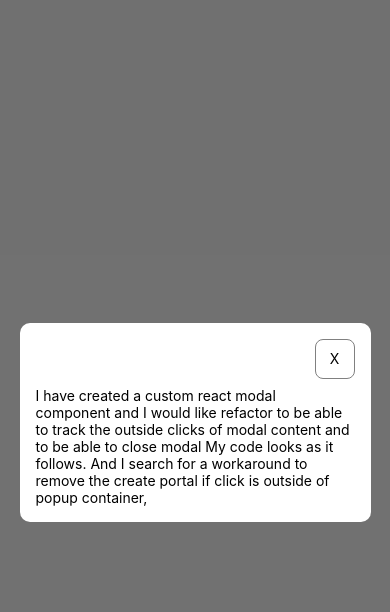
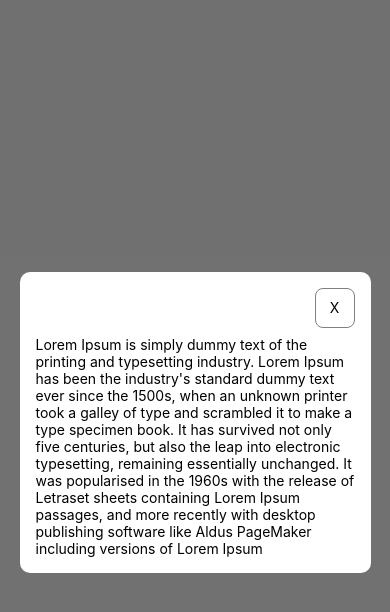
Before and after one commit to iamjoelgeorge/react-native-modal, a React Native app: screen / in a window 390 px wide. Both pictures are taken after a click on the button "OPEN MODAL". Shown: the top 612 px of the page. Built offline with nearby package versions, Linux system fonts and the light colour scheme.

Commit message:
Minor changes.

```diff
--- a/App.js
+++ b/App.js
@@ -1,13 +1,13 @@
 import React from 'react';
 import {SafeAreaView} from 'react-native';
 
-import Dashboard from './src/screens/Dashboard/Dashboard';
+import DashboardScreen from './src/screens/DashboardScreen/DashboardScreen';
 
 const App = () => {
   return (
     <>
       <SafeAreaView style={{flex: 1}}>
-        <Dashboard />
+        <DashboardScreen />
       </SafeAreaView>
     </>
   );
--- a/package.json
+++ b/package.json
@@ -1,5 +1,5 @@
 {
-  "name": "react-native-components",
+  "name": "react-native-modal",
   "version": "0.0.1",
   "private": true,
   "scripts": {
--- a/src/screens/Dashboard/Dashboard.js
+++ /dev/null
@@ -1,28 +0,0 @@
-import React, {useState} from 'react';
-import {Button, View, Alert, Text} from 'react-native';
-import CustomModal from '../../components/CustomModal/CustomModal';
-
-import styles from './Dashboard.style';
-
-const Dashboard = () => {
-  const [isModalOpen, setIsModalOpen] = useState(false);
-
-  return (
-    <View style={styles.container}>
-      <Button onPress={() => setIsModalOpen(true)} title="Open Modal" />
-      <CustomModal
-        isModalOpen={isModalOpen}
-        onClose={() => setIsModalOpen(false)}>
-        <Text>
-          I have created a custom react modal component and I would like
-          refactor to be able to track the outside clicks of modal content and
-          to be able to close modal My code looks as it follows. And I search
-          for a workaround to remove the create portal if click is outside of
-          popup container,
-        </Text>
-      </CustomModal>
-    </View>
-  );
-};
-
-export default Dashboard;
--- /dev/null
+++ b/src/screens/DashboardScreen/DashboardScreen.js
@@ -0,0 +1,33 @@
+import React, {useState} from 'react';
+import {Button, View, Text} from 'react-native';
+
+import CustomModal from '../../components/CustomModal/CustomModal';
+
+import styles from './DashboardScreen.style';
+
+const DashboardScreen = () => {
+  const [isModalOpen, setIsModalOpen] = useState(false);
+
+  return (
+    <View style={styles.container}>
+      <Button onPress={() => setIsModalOpen(true)} title="Open Modal" />
+      <CustomModal
+        isModalOpen={isModalOpen}
+        onClose={() => setIsModalOpen(false)}>
+        <Text>
+          Lorem Ipsum is simply dummy text of the printing and typesetting
+          industry. Lorem Ipsum has been the industry's standard dummy text ever
+          since the 1500s, when an unknown printer took a galley of type and
+          scrambled it to make a type specimen book. It has survived not only
+          five centuries, but also the leap into electronic typesetting,
+          remaining essentially unchanged. It was popularised in the 1960s with
+          the release of Letraset sheets containing Lorem Ipsum passages, and
+          more recently with desktop publishing software like Aldus PageMaker
+          including versions of Lorem Ipsum
+        </Text>
+      </CustomModal>
+    </View>
+  );
+};
+
+export default DashboardScreen;
```
Also changed, not shown: src/screens/DashboardScreen/DashboardScreen.style.js (renamed from src/screens/Dashboard/Dashboard.style.js), 1 other file (tests, documents, lock files or other folders).
